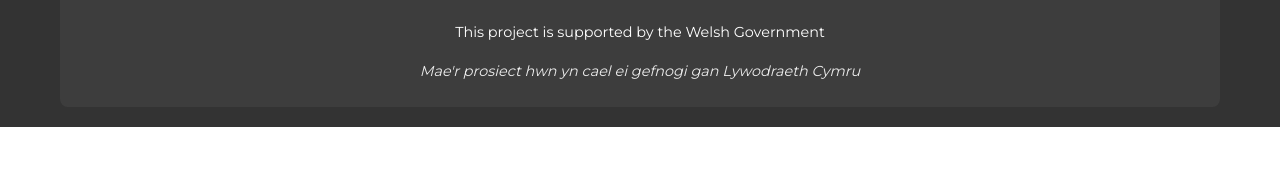
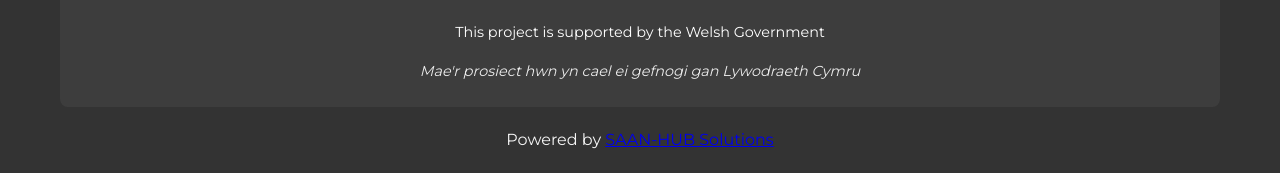
Before and after one commit to djsmacker01/Cymru-Unleashed, a plain HTML site: page getInvolved/get-involved.html in a window 1280 px wide. Shown: the part 5018-5191 px from the top of the page. Before the commit the page ends 5145 px from the top, so only its background shows below. Drawn offline with Linux system fonts and the light colour scheme.

Commit message:
update the footer section

```diff
--- a/getInvolved/get-involved.html
+++ b/getInvolved/get-involved.html
@@ -869,6 +869,9 @@
                     <p class="welsh-text">Mae'r prosiect hwn yn cael ei gefnogi gan Lywodraeth Cymru</p>
                 </div>
             </div>
+            <div style="text-align:center; margin-top: 20px; font-size: 1rem; color: var(--grey);">
+                Powered by <a href="https://saanhub.netlify.app/" target="_blank" rel="noopener">SAAN-HUB Solutions</a>
+            </div>
         </div>
     </footer>
 
```
Also changed, not shown: getInvolved/get-involved.cy.html (+3 -0 lines).
